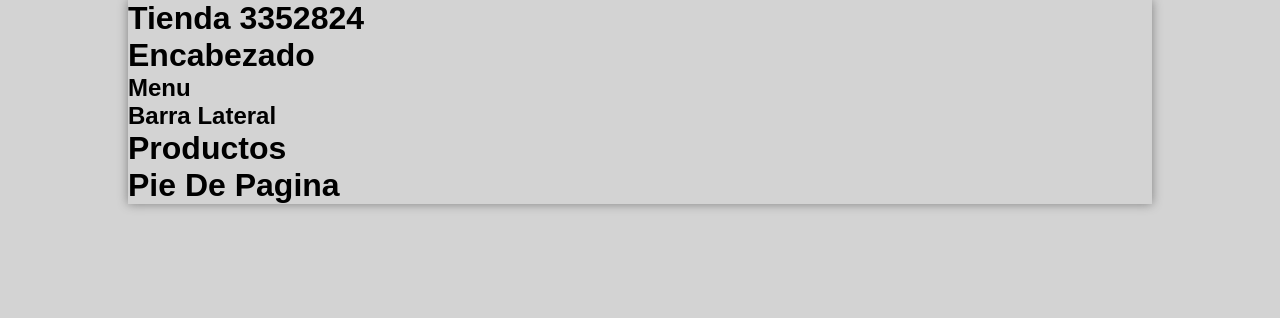
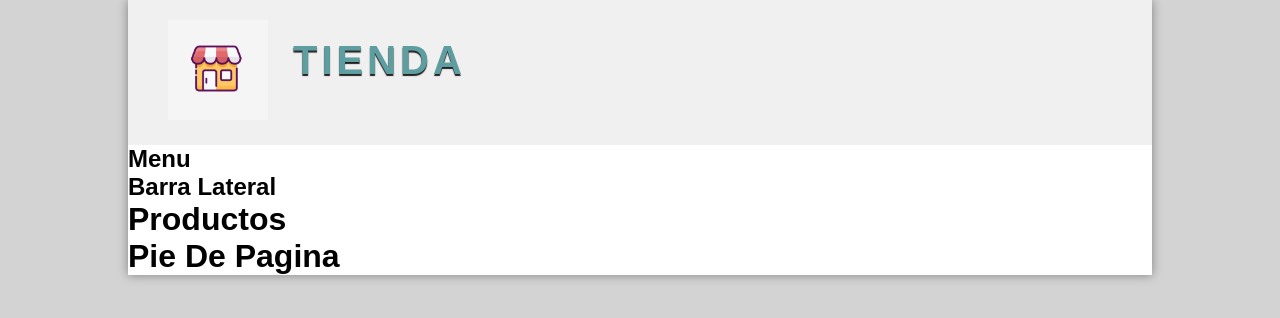
Before and after one commit to lskylarl/TIENDA3352824, a plain HTML site: page index.html in a window 1280 px wide. Drawn offline with Linux system fonts and the light colour scheme.

Commit message:
estilos al encabezado

```diff
--- a/index.html
+++ b/index.html
@@ -9,10 +9,13 @@
 <body>
 
     <div id="container">
-        <h1>Tienda 3352824</h1>
 
         <header id="header">
-            <h1>Encabezado</h1>
+            <div id="logo">
+                <img src="./img/28f1a972e13e4281b5273891ead173eb.jpg" alt="logo">
+                <a href="index.html">Tienda</a>
+            </div>
+
         </header>
 
         <nav id="Menu">
--- a/style.css
+++ b/style.css
@@ -13,4 +13,38 @@ body{
     margin: 0px auto;
     box-shadow: 0px 0px 10px gray;
     /* border: 1px solid black; */
+    background: white;
 }
+
+#header{
+    height: 145px;
+    background: #f0f0f0;
+}
+
+#logo{
+    padding: 20px;
+    margin-left: 20px;
+    float: left;
+}
+#logo img{
+    float: left;
+    height: 100px;
+}
+
+#logo a{
+    float: left;
+    font-size: 40px;
+    letter-spacing: 4px;
+    text-transform: uppercase;
+    color: cadetblue;
+    font-weight: bold;
+    text-decoration: none;
+    margin-top: 18px;
+    margin-left: 25px;
+    text-shadow: 0px 2px 1px #222;
+    transition: all 300ms;
+}
+
+#logo a:hover{
+    text-shadow: 0px 2px 1px #222, 0px 0px 4px #000000;
+}
```
Also changed, not shown: img/28f1a972e13e4281b5273891ead173eb.jpg (added).
